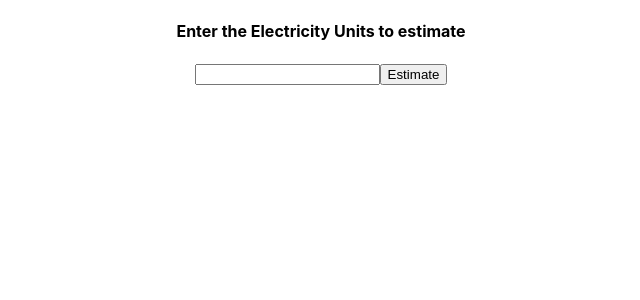
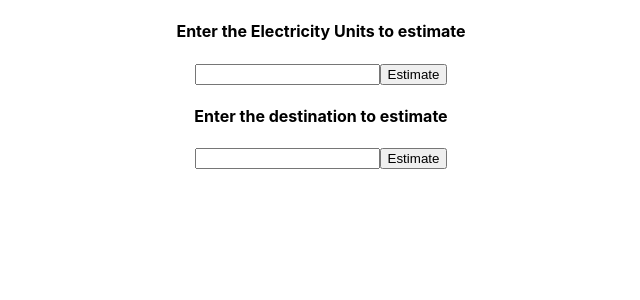
Before and after one commit to Knoxx04/carbonified, a React (Create React App) app: page / in a window 1280 px wide. Shown: the top 300 px of the page, without its empty margins (319-959 px from the left). Built offline with nearby package versions, Linux system fonts and the light colour scheme.

Commit message:
Flights.js done

```diff
--- a/src/components/Estimates.js
+++ b/src/components/Estimates.js
@@ -1,10 +1,12 @@
 import React from 'react'
 import Electricity from './Electricity'
+import Flights from './Flights'
 
 function Estimates() {
   return (
     <div>
       <Electricity/>
+      <Flights/>
       </div>
   )
 }
--- /dev/null
+++ b/src/components/Flights.js
@@ -0,0 +1,61 @@
+import React, { useState } from "react";
+
+
+const Flights = () => {
+  const [response, setResponse] = useState({});
+  const [inputValue, setInputValue] = useState('');
+
+  const handleChange = (event) => {
+    setInputValue(event.target.value);
+  }
+
+  const handleSubmit = async (e) => {
+    e.preventDefault();
+
+    const requestBody = {
+
+            type: "flight",
+            passengers: 2,
+            legs: [
+              {"departure_airport": "", "destination_airport": ""},
+              {"departure_airport": "", "destination_airport": ""}
+            ]
+
+    };
+
+    try {
+      const res = await fetch('', {
+        method: 'POST',
+        headers: {
+          Authorization: `Bearer YQytsSidKitpSJj1eNbGsw`,
+          'Content-Type': 'application/json',
+        },
+        body: JSON.stringify(requestBody),
+      });
+      const data = await res.json();
+      setResponse(data);
+    } catch (err) {
+      console.error(err);
+    }
+  };
+
+
+
+  return(
+    <div className="">
+        <div className="">
+            <h4 className="">Enter the destination to estimate</h4>
+            <form className="" onSubmit={handleSubmit}>
+                <input className="" type="number" value={inputValue} onChange={handleChange}/>
+                <button className="" type="submit">Estimate</button>
+            </form>
+        </div>
+
+        {response.data && response.data.attributes && <p>Carbon Emission: {response.data.attributes.carbon_kg} kg</p>}
+
+    </div>
+  )
+}
+
+
+export default Flights
```
